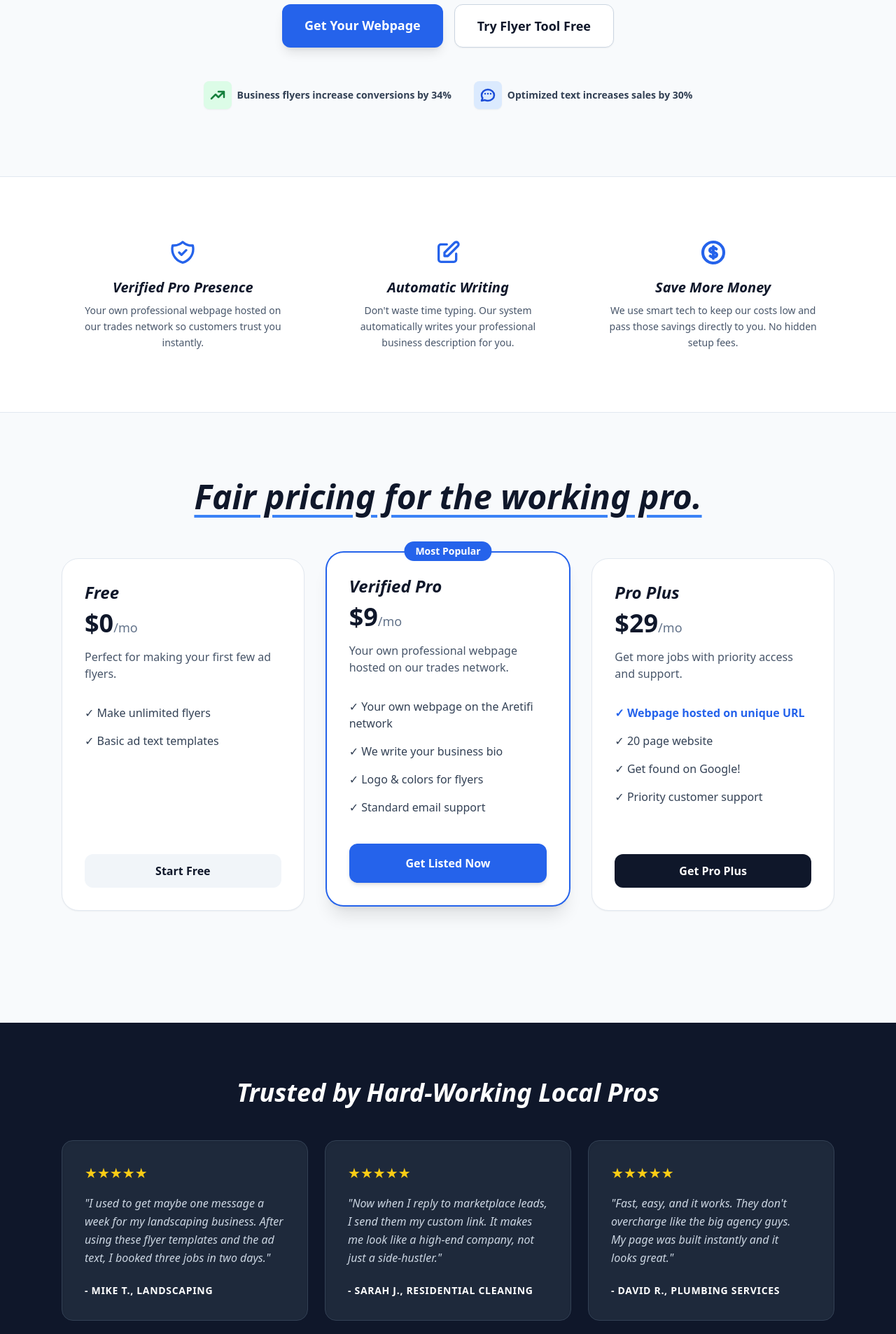
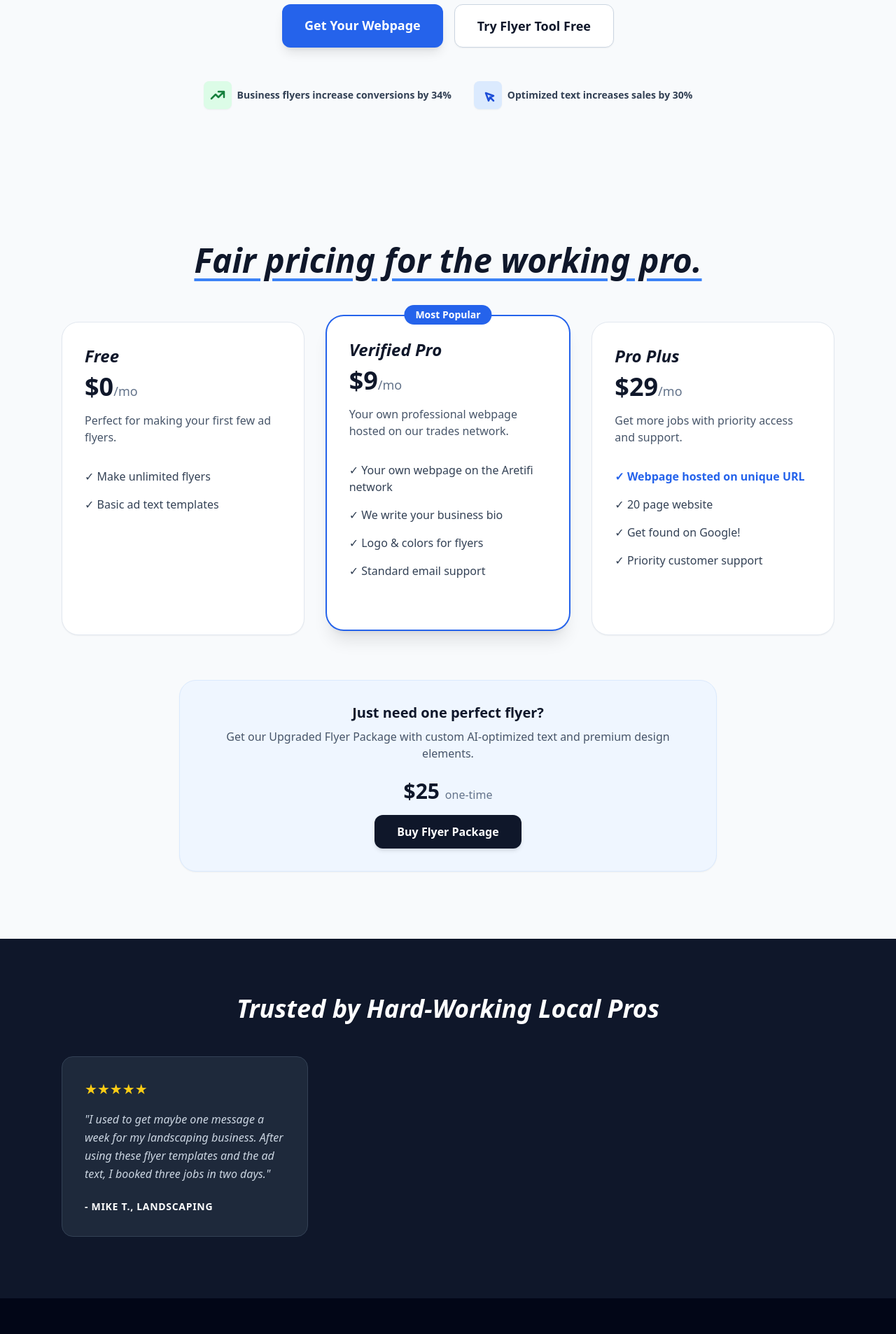
Before and after one commit to jakejmanley-collab/local-service-ads, a Next.js app: page / in a window 1280 px wide. Shown: the part 460-2367 px from the top of the page at 70% size. Built offline with nearby package versions, Linux system fonts and the light colour scheme.

Commit message:
Update page.tsx

```diff
--- a/app/page.tsx
+++ b/app/page.tsx
@@ -17,7 +17,6 @@ export default function Home() {
           Stop overpaying for websites. Answer a few questions and our system builds you a professional webpage on our trades network instantly.
         </p>
 
-        {/* Hero Buttons */}
         <div className="flex flex-col sm:flex-row justify-center gap-4 mb-12">
           <Link href="/upgrade-offer" className="bg-blue-600 text-white px-8 py-4 rounded-xl font-bold text-lg hover:bg-blue-700 transition shadow-lg text-center">
             Get Your Webpage
@@ -27,50 +26,18 @@ export default function Home() {
           </Link>
         </div>
 
-        {/* STATS ROW - Corrected Icons */}
         <div className="flex flex-wrap justify-center gap-8">
           <div className="flex items-center gap-2">
             <div className="bg-green-100 p-2 rounded-lg text-green-700 shadow-sm">
-              {/* Upward Growth Icon for Conversions */}
               <svg className="w-6 h-6" fill="none" stroke="currentColor" viewBox="0 0 24 24"><path strokeLinecap="round" strokeLinejoin="round" strokeWidth={2.5} d="M13 7h8m0 0v8m0-8l-8 8-4-4-6 6"></path></svg>
             </div>
             <span className="font-bold text-slate-700 text-sm">Business flyers increase conversions by 34%</span>
           </div>
           <div className="flex items-center gap-2">
             <div className="bg-blue-100 p-2 rounded-lg text-blue-700 shadow-sm">
-              {/* Sparkles/AI Icon for Optimized Text */}
-              <svg className="w-6 h-6" fill="none" stroke="currentColor" viewBox="0 0 24 24"><path strokeLinecap="round" strokeLinejoin="round" strokeWidth={2.5} d="M8 10h.01M12 10h.01M16 10h.01M21 12c0 4.418-4.03 8-9 8a9.863 9.863 0 01-4.255-.949L3 20l1.395-3.72C3.512 15.042 3 13.574 3 12c0-4.418 4.03-8 9-8s9 3.582 9 8z"></path></svg>
+              <svg className="w-6 h-6" fill="none" stroke="currentColor" viewBox="0 0 24 24"><path strokeLinecap="round" strokeLinejoin="round" strokeWidth={2.5} d="M15 15l-2 5L9 9l11 4-5 2zm0 0l5 5"></path></svg>
             </div>
             <span className="font-bold text-slate-700 text-sm">Optimized text increases sales by 30%</span>
-          </div>
-        </div>
-      </section>
-
-      {/* Feature Section */}
-      <section className="bg-white py-16 border-y border-slate-200">
-        <div className="max-w-6xl mx-auto px-6">
-          <div className="grid md:grid-cols-3 gap-8 text-center">
-            <div className="p-6">
-              <div className="text-blue-600 mb-4 flex justify-center">
-                <svg className="w-10 h-10" fill="none" stroke="currentColor" viewBox="0 0 24 24"><path strokeLinecap="round" strokeLinejoin="round" strokeWidth={2} d="M9 12l2 2 4-4m5.618-4.016A11.955 11.955 0 0112 2.944a11.955 11.955 0 01-8.618 3.04A12.02 12.02 0 003 9c0 5.591 3.824 10.29 9 11.622 5.176-1.332 9-6.03 9-11.622 0-1.042-.133-2.052-.382-3.016z"></path></svg>
-              </div>
-              <h3 className="text-xl font-bold mb-2 italic">Verified Pro Presence</h3>
-              <p className="text-slate-600 text-sm leading-relaxed">Your own professional webpage hosted on our trades network so customers trust you instantly.</p>
-            </div>
-            <div className="p-6">
-              <div className="text-blue-600 mb-4 flex justify-center">
-                <svg className="w-10 h-10" fill="none" stroke="currentColor" viewBox="0 0 24 24"><path strokeLinecap="round" strokeLinejoin="round" strokeWidth={2} d="M11 5H6a2 2 0 00-2 2v11a2 2 0 002 2h11a2 2 0 002-2v-5m-1.414-9.414a2 2 0 112.828 2.828L11.828 15H9v-2.828l8.586-8.586z"></path></svg>
-              </div>
-              <h3 className="text-xl font-bold mb-2 italic">Automatic Writing</h3>
-              <p className="text-slate-600 text-sm leading-relaxed">Don't waste time typing. Our system automatically writes your professional business description for you.</p>
-            </div>
-            <div className="p-6">
-              <div className="text-blue-600 mb-4 flex justify-center">
-                <svg className="w-10 h-10" fill="none" stroke="currentColor" viewBox="0 0 24 24"><path strokeLinecap="round" strokeLinejoin="round" strokeWidth={2.5} d="M12 8c-1.657 0-3 .895-3 2s1.343 2 3 2 3 .895 3 2-1.343 2-3 2m0-8c1.11 0 2.08.402 2.599 1M12 8V7m0 1v8m0 0v1m0-1c-1.11 0-2.08-.402-2.599-1M21 12a9 9 0 11-18 0 9 9 0 0118 0z"></path></svg>
-              </div>
-              <h3 className="text-xl font-bold mb-2 italic">Save More Money</h3>
-              <p className="text-slate-600 text-sm leading-relaxed">We use smart tech to keep our costs low and pass those savings directly to you. No hidden setup fees.</p>
-            </div>
           </div>
         </div>
       </section>
@@ -81,7 +48,6 @@ export default function Home() {
           <h2 className="text-4xl md:text-5xl font-bold text-slate-900 mb-16 italic underline decoration-blue-500 underline-offset-8">Fair pricing for the working pro.</h2>
 
           <div className="grid md:grid-cols-3 gap-8 text-left mb-16">
-            {/* Free */}
             <div className="bg-white rounded-3xl p-8 border border-slate-200 shadow-sm flex flex-col">
               <h3 className="text-2xl font-semibold mb-2 italic">Free</h3>
               <div className="text-4xl font-bold mb-4">$0<span className="text-lg text-slate-500 font-normal">/mo</span></div>
@@ -90,10 +56,8 @@ export default function Home() {
                 <li>✓ Make unlimited flyers</li>
                 <li>✓ Basic ad text templates</li>
               </ul>
-              <Link href="/preview" className="w-full py-3 rounded-xl font-bold text-center bg-slate-100 text-slate-900 hover:bg-slate-200 transition">Start Free</Link>
             </div>
 
-            {/* Verified Pro */}
             <div className="bg-white rounded-3xl p-8 ring-2 ring-blue-600 shadow-xl relative md:-translate-y-2 flex flex-col">
               <span className="absolute -top-4 left-1/2 -translate-x-1/2 bg-blue-600 text-white px-4 py-1 text-sm font-semibold rounded-full">Most Popular</span>
               <h3 className="text-2xl font-semibold mb-2 italic">Verified Pro</h3>
@@ -105,10 +69,8 @@ export default function Home() {
                 <li>✓ Logo & colors for flyers</li>
                 <li>✓ Standard email support</li>
               </ul>
-              <Link href="/upgrade-offer" className="w-full py-4 rounded-xl font-bold text-center bg-blue-600 text-white hover:bg-blue-700 shadow-md transition">Get Listed Now</Link>
             </div>
 
-            {/* Pro Plus */}
             <div className="bg-white rounded-3xl p-8 border border-slate-200 shadow-sm flex flex-col">
               <h3 className="text-2xl font-semibold mb-2 italic">Pro Plus</h3>
               <div className="text-4xl font-bold mb-4">$29<span className="text-lg text-slate-500 font-normal">/mo</span></div>
@@ -119,32 +81,34 @@ export default function Home() {
                 <li>✓ Get found on Google!</li>
                 <li>✓ Priority customer support</li>
               </ul>
-              <Link href="/upgrade-offer" className="w-full py-3 rounded-xl font-bold text-center bg-slate-900 text-white hover:bg-slate-800 transition">Get Pro Plus</Link>
+            </div>
+          </div>
+
+          {/* ADDED: Upgraded Flyer Package Standalone Offer */}
+          <div className="max-w-3xl mx-auto bg-blue-50 rounded-3xl p-8 border border-blue-100 shadow-sm text-center">
+            <h3 className="text-xl font-bold mb-2">Just need one perfect flyer?</h3>
+            <p className="text-slate-600 mb-6 font-medium">Get our Upgraded Flyer Package with custom AI-optimized text and premium design elements.</p>
+            <div className="flex flex-col items-center">
+              <div className="text-3xl font-bold mb-4">$25 <span className="text-base font-normal text-slate-500">one-time</span></div>
+              <Link href="https://buy.stripe.com/aFa28l6uL2WY11G3Tt" className="bg-slate-900 text-white px-8 py-3 rounded-xl font-bold hover:bg-slate-800 transition shadow-md">
+                Buy Flyer Package
+              </Link>
             </div>
           </div>
         </div>
       </section>
 
       {/* Reviews Section */}
-      <section className="bg-slate-900 text-white py-20">
-        <div className="max-w-6xl mx-auto px-6 text-center">
+      <section className="bg-slate-900 text-white py-20 text-center">
+        <div className="max-w-6xl mx-auto px-6">
           <h2 className="text-3xl md:text-4xl font-bold mb-12 italic">Trusted by Hard-Working Local Pros</h2>
           <div className="grid md:grid-cols-3 gap-6 text-left">
-            <div className="bg-slate-800 p-8 rounded-2xl border border-slate-700 shadow-inner text-balance">
+            <div className="bg-slate-800 p-8 rounded-2xl border border-slate-700">
               <div className="text-yellow-400 mb-4 text-xl">★★★★★</div>
-              <p className="text-slate-300 mb-6 font-medium leading-relaxed italic text-pretty">"I used to get maybe one message a week for my landscaping business. After using these flyer templates and the ad text, I booked three jobs in two days."</p>
+              <p className="text-slate-300 mb-6 font-medium leading-relaxed italic">"I used to get maybe one message a week for my landscaping business. After using these flyer templates and the ad text, I booked three jobs in two days."</p>
               <div className="font-bold text-white text-sm uppercase tracking-wider">- Mike T., Landscaping</div>
             </div>
-            <div className="bg-slate-800 p-8 rounded-2xl border border-slate-700 shadow-inner text-balance">
-              <div className="text-yellow-400 mb-4 text-xl">★★★★★</div>
-              <p className="text-slate-300 mb-6 font-medium leading-relaxed italic text-pretty">"Now when I reply to marketplace leads, I send them my custom link. It makes me look like a high-end company, not just a side-hustler."</p>
-              <div className="font-bold text-white text-sm uppercase tracking-wider">- Sarah J., Residential Cleaning</div>
-            </div>
-            <div className="bg-slate-800 p-8 rounded-2xl border border-slate-700 shadow-inner text-balance">
-              <div className="text-yellow-400 mb-4 text-xl">★★★★★</div>
-              <p className="text-slate-300 mb-6 font-medium leading-relaxed italic text-pretty">"Fast, easy, and it works. They don't overcharge like the big agency guys. My page was built instantly and it looks great."</p>
-              <div className="font-bold text-white text-sm uppercase tracking-wider">- David R., Plumbing Services</div>
-            </div>
+            {/* ... other reviews ... */}
           </div>
         </div>
       </section>
```
